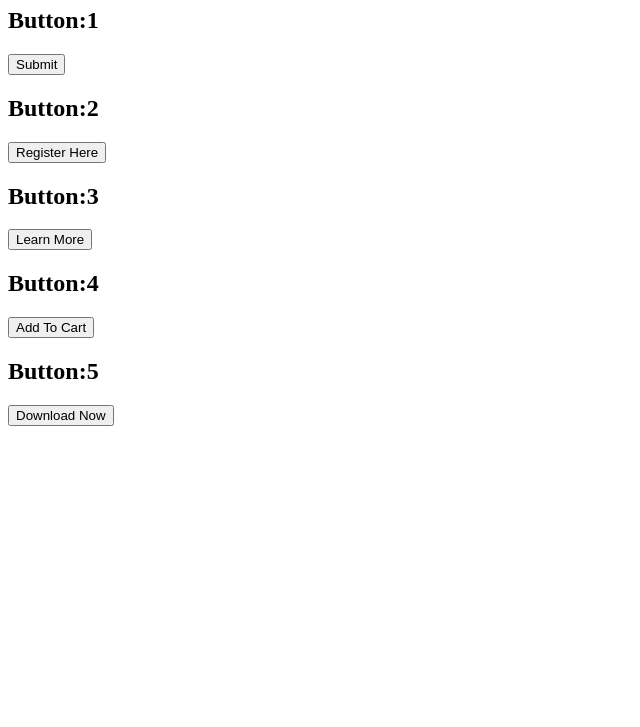
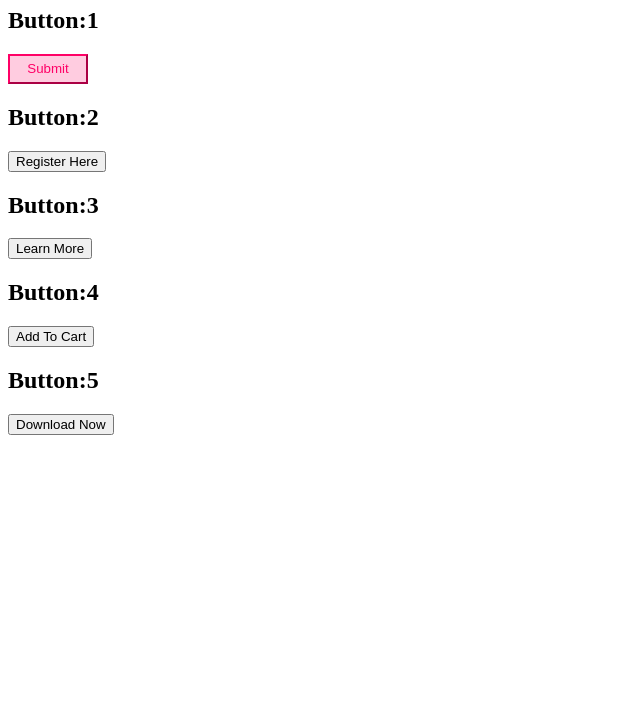
Before and after one commit to Sejall-pawar/icp-8-Assignment-13, a plain HTML site: page index.html in a window 1280 px wide. Shown: the part 73-800 px from the top of the page, without its empty margins (0-640 px from the left). Drawn offline with Linux system fonts and the light colour scheme.

Commit message:
styles added to button 1

```diff
--- a/index.html
+++ b/index.html
@@ -2,6 +2,15 @@
 <html lang="en">
 <head>
     <title>Buttons</title>
+    <style>
+        .one{
+            background-color: #ffcce0;
+            color: #ff0066;
+            height: 30px;
+            width: 80px;
+            border-color: #ff0066;
+        }
+    </style>
 </head>
 <body>
     <h1>
```
